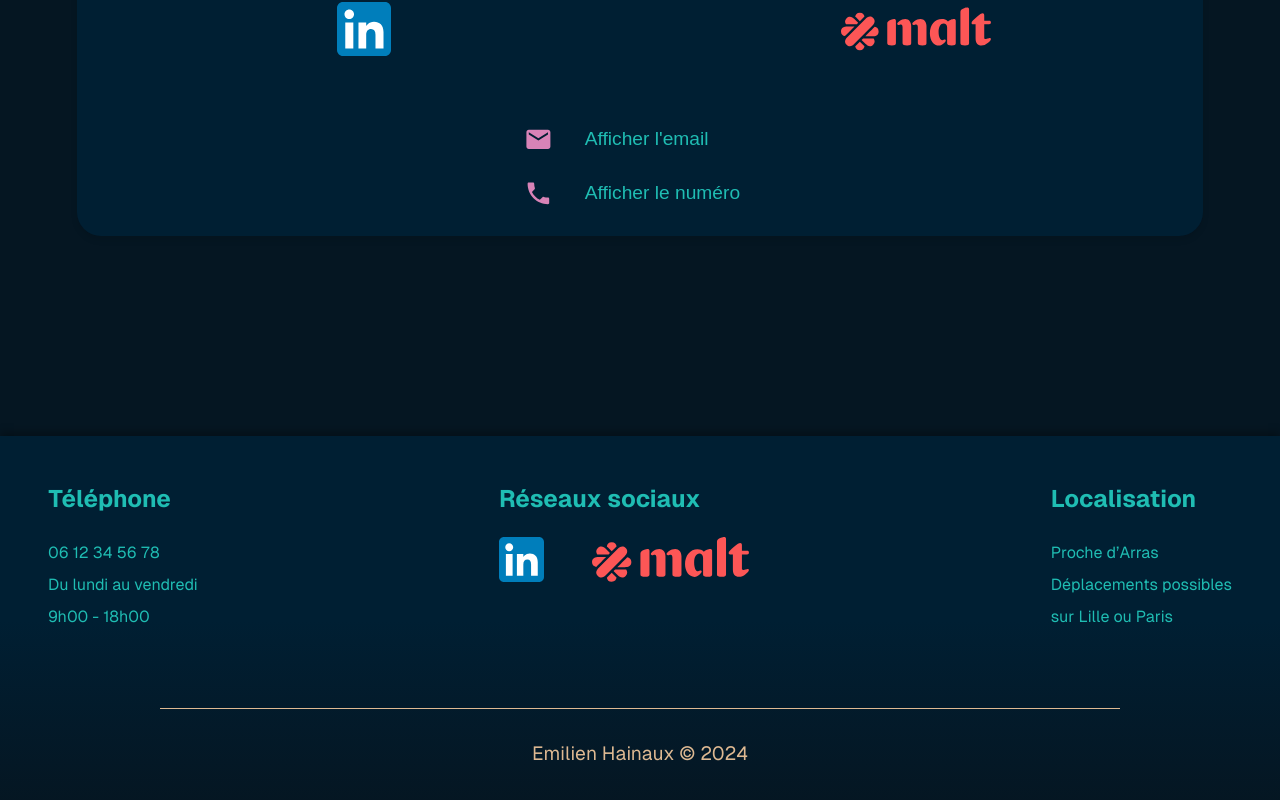
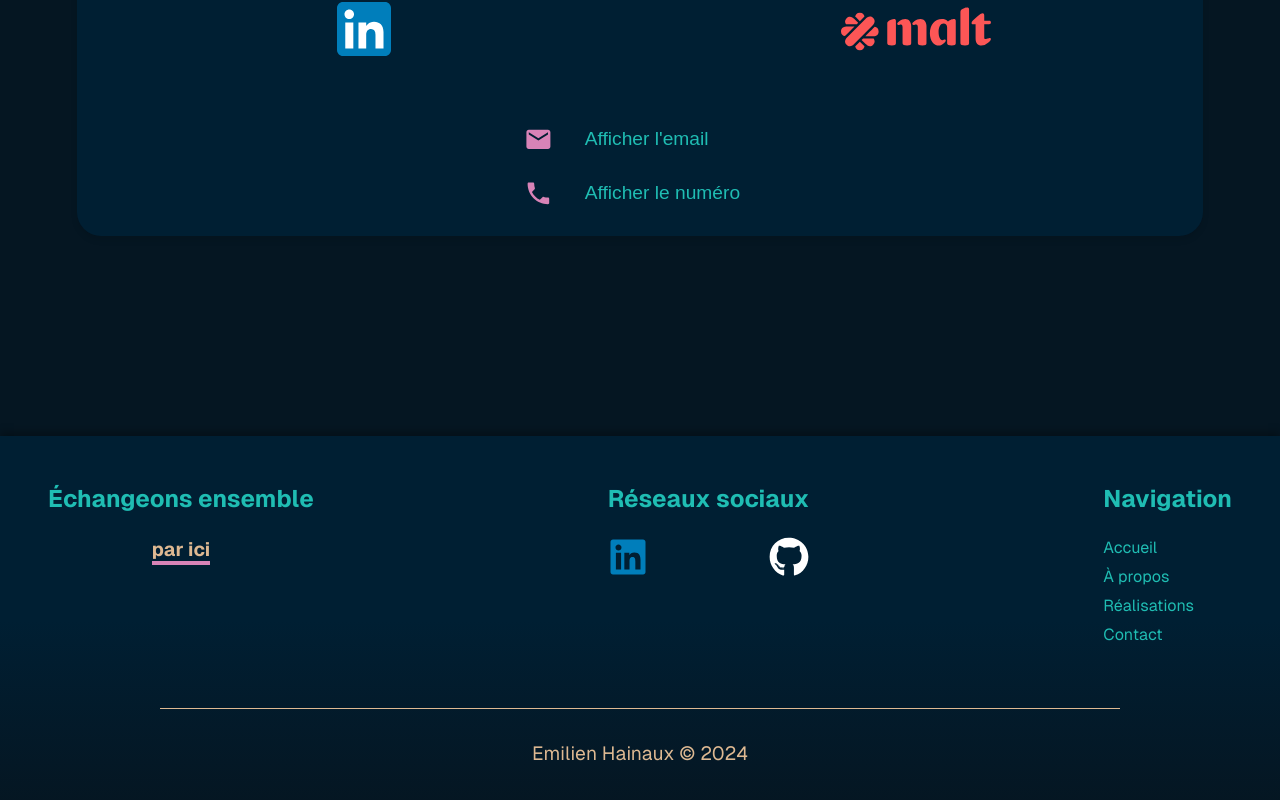
Before and after one commit to e-hainaux/ehweb-agency, a Next.js app: page /contact in a window 1280 px wide. Shown: the part 388-1188 px from the top of the page. Built offline with nearby package versions, Linux system fonts and the light colour scheme.

Commit message:
update footer display

```diff
--- a/src/app/projects/page.module.css
+++ b/src/app/projects/page.module.css
@@ -1,6 +1,7 @@
 .page {
   --background-main: #051622;
   --background-secondary: #001f33;
+
   --text-main: #1fbdb3;
   --text-secondary: #deb992;
   --text-secondary-darker: #967f69;
--- a/src/components/Footer.tsx
+++ b/src/components/Footer.tsx
@@ -2,6 +2,9 @@ import React from "react";
 import styles from "../styles/Footer.module.css";
 import Image from "next/image";
 import Splitter from "./Splitter";
+import { FaLinkedin } from "react-icons/fa";
+import { FaGithub } from "react-icons/fa";
+import Link from "next/link";
 
 export default function Footer() {
   return (
@@ -9,13 +12,13 @@ export default function Footer() {
       <div className={styles.footerInfos}>
         <div className={styles.phone}>
           <div className={styles.titleContainer}>
-            <h2 className={styles.title}>Téléphone</h2>
-          </div>
-
-          <div className={styles.descriptionContainer}>
-            <p className={styles.description}>06 12 34 56 78</p>
-            <p className={styles.description}>Du lundi au vendredi</p>
-            <p className={styles.description}>9h00 - 18h00</p>
+            <h2 className={styles.title}>Échangeons ensemble</h2>
+            <div className={styles.centeredLink}>
+              <Link href="/contact" className={styles.catchPhraseLink}>
+                {" "}
+                par ici
+              </Link>
+            </div>
           </div>
         </div>
         <div className={styles.socialMedia}>
@@ -24,42 +27,41 @@ export default function Footer() {
           </div>
           <div className={styles.logosContainer}>
             <a
-              href="https://fr.linkedin.com/in/e-hainaux"
+              className={`${styles.logo} ${styles.linkedIn}`}
+              href="https://www.linkedin.com/in/e-hainaux"
               target="_blank"
               rel="noopener noreferrer"
             >
-              <Image
-                src="/images/LinkedInLogo.svg"
-                alt="LinkedIn Logo"
-                width={54}
-                height={54}
-                className={styles.logo}
-              />
+              <FaLinkedin size={40} />
             </a>
             <a
-              href="https://www.malt.fr/profile/emilienh"
+              className={`${styles.logo} ${styles.gitHub}`}
+              href="https://github.com/e-hainaux"
               target="_blank"
               rel="noopener noreferrer"
             >
-              <Image
-                src="/images/MaltLogo.svg"
-                alt="Malt Logo"
-                width={150}
-                height={52}
-                className={styles.logo}
-              />
+              <FaGithub size={40} />
             </a>
           </div>
         </div>
-        <div className={styles.location}>
+        <div className={styles.navigation}>
           <div className={styles.titleContainer}>
-            <h2 className={styles.title}>Localisation</h2>
+            <h2 className={styles.title}>Navigation</h2>
           </div>
 
-          <div className={styles.descriptionContainer}>
-            <p className={styles.description}>Proche d’Arras</p>
-            <p className={styles.description}>Déplacements possibles</p>
-            <p className={styles.description}>sur Lille ou Paris</p>
+          <div className={styles.linksContainer}>
+            <Link href="/" className={styles.link}>
+              Accueil
+            </Link>
+            <Link href="/about" className={styles.link}>
+              À propos
+            </Link>
+            <Link href="/projects" className={styles.link}>
+              Réalisations
+            </Link>
+            <Link href="/contact" className={styles.link}>
+              Contact
+            </Link>
           </div>
         </div>
       </div>
--- a/src/styles/Footer.module.css
+++ b/src/styles/Footer.module.css
@@ -24,14 +24,35 @@
   color: var(--text-main);
 }
 
-.phone,
+.catchPhrase,
 .socialMedia,
-.location {
+.navigation {
   display: flex;
   flex-direction: column;
   justify-content: space-between;
   align-items: flex-start;
   gap: 24px;
+}
+
+.centeredLink {
+  width: 100%;
+  display: flex;
+  flex-direction: column;
+  justify-content: center;
+  align-items: center;
+  margin-top: 24px;
+}
+
+.catchPhraseLink {
+  font-size: 1.2em;
+  font-weight: bold;
+
+  color: var(--text-secondary);
+  border-bottom: 4px solid var(--text-tertiary);
+}
+
+.catchPhraseLink:hover {
+  color: var(--text-neutral);
 }
 
 .title,
@@ -41,6 +62,18 @@
 
 .description {
   line-height: 32px;
+}
+
+.linksContainer {
+  display: flex;
+  flex-direction: column;
+  justify-content: space-around;
+  align-items: flex-start;
+  gap: 8px;
+}
+
+.link:hover {
+  color: var(--text-secondary);
 }
 
 .logosContainer {
@@ -56,15 +89,21 @@
 .logo {
   width: auto;
   height: 45px;
-
   cursor: pointer;
   transition: transform 0.3s ease, box-shadow 0.3s ease;
 }
 
 .logo:hover {
-  transform: scale(1.1);
+  transform: scale(1.2);
 
   filter: drop-shadow(0 4px 8px rgba(222, 185, 146, 0.3));
+}
+.linkedIn {
+  color: #007ebb;
+}
+
+.gitHub {
+  color: white;
 }
 
 .credits {
```
Also changed, not shown: public/images/GitHubLogo.svg (added).
